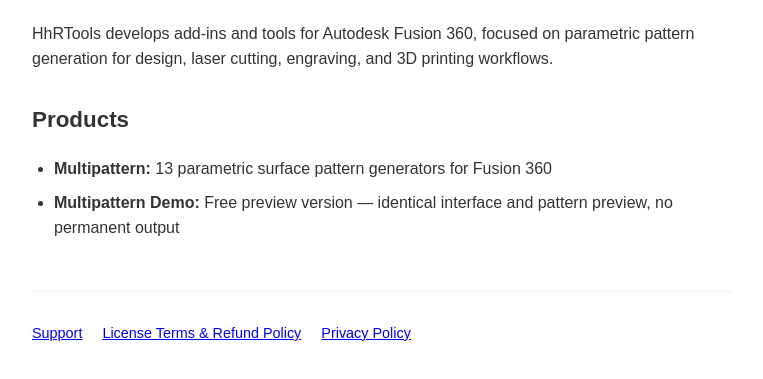
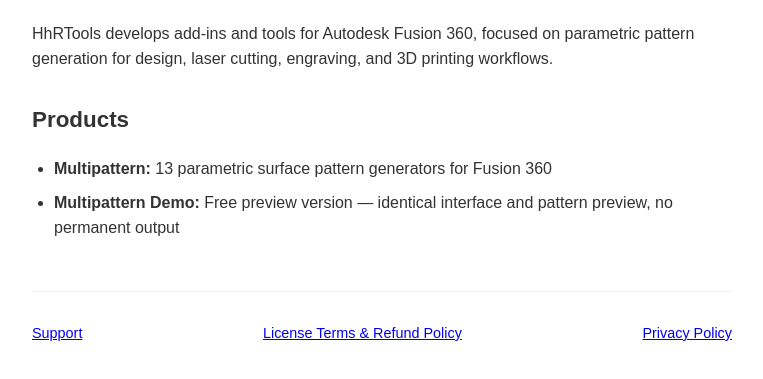
Before and after one commit to HhRTools/HhRTools-pages, a plain HTML site: page index.html in a window 1280 px wide. Shown: the part 357-736 px from the top of the page, without its empty margins (258-1021 px from the left). Drawn offline with Linux system fonts and the light colour scheme.

Commit message:
Add files via upload

```diff
--- a/index.html
+++ b/index.html
@@ -49,9 +49,9 @@
         }
         .links {
             margin-top: 10px;
-        }
-        .links a {
-            margin-right: 16px;
+            display: flex;
+            justify-content: space-between;
+            width: 100%;
         }
         .footer {
             margin-top: 50px;
```
